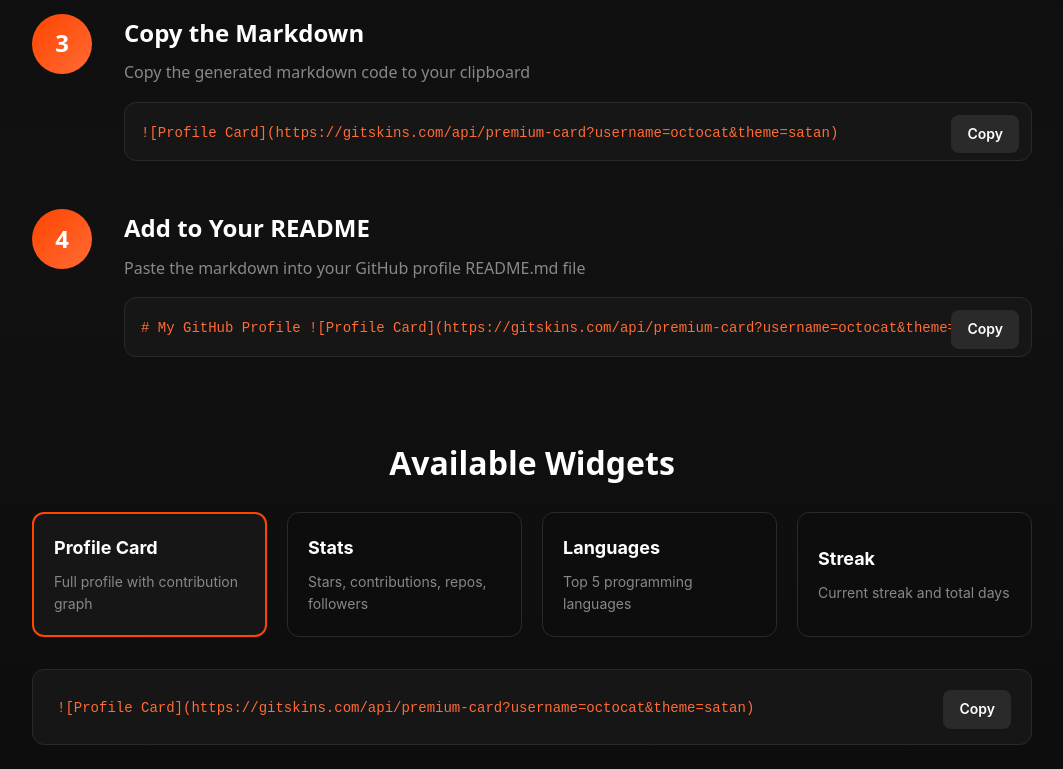
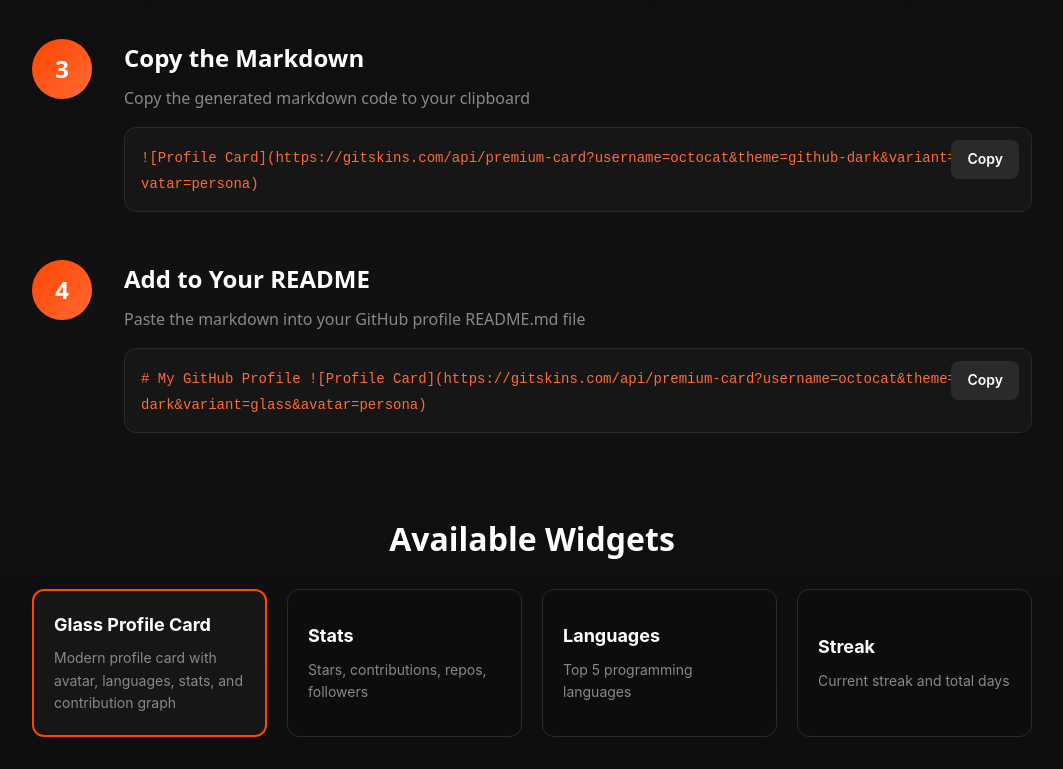
Before and after one commit to asamassekou10/GitSkins, a Next.js app: page /getting-started in a window 1280 px wide. Shown: the part 720-1489 px from the top of the page, without its empty margins (108-1171 px from the left). Built offline with nearby package versions, Linux system fonts and the light colour scheme; no server answers; a web font is replaced by a local one.

Commit message:
Make modern profile cards default

```diff
--- a/src/app/api/premium-card/route.tsx
+++ b/src/app/api/premium-card/route.tsx
@@ -438,7 +438,7 @@ export async function GET(request: NextRequest) {
     theme = themeParam || 'satan';
     const variant = VALID_VARIANTS.includes(variantParam as PremiumCardVariant)
       ? variantParam as PremiumCardVariant
-      : 'classic';
+      : 'glass';
     const avatarMode = VALID_AVATARS.includes(avatarParam as PremiumCardAvatar)
       ? avatarParam as PremiumCardAvatar
       : 'github';
--- a/src/app/cards/page.tsx
+++ b/src/app/cards/page.tsx
@@ -20,19 +20,20 @@ type AvatarMode = 'github' | 'gitskins' | 'persona';
 
 const CARD_TYPES: CardType[] = [
   {
-    id: 'premium-card',
-    label: 'Classic Profile',
-    desc: 'Full profile header with identity, stats, and contribution story.',
-    path: '/api/premium-card',
-    width: 820,
-    height: 420,
-  },
-  {
     id: 'premium-glass',
     label: 'Glass Profile',
     desc: 'Modern glass card with richer stats, language chips, and activity map.',
     path: '/api/premium-card',
     variant: 'glass',
+    width: 820,
+    height: 420,
+  },
+  {
+    id: 'premium-card',
+    label: 'Classic Profile',
+    desc: 'Original profile header with identity, stats, and contribution story.',
+    path: '/api/premium-card',
+    variant: 'classic',
     width: 820,
     height: 420,
   },
--- a/src/app/dashboard/page.tsx
+++ b/src/app/dashboard/page.tsx
@@ -21,8 +21,16 @@ const WIDGETS = [
   { id: 'stats', label: 'Stats Card', path: '/api/stats' },
   { id: 'languages', label: 'Top Languages', path: '/api/languages' },
   { id: 'streak', label: 'Streak Card', path: '/api/streak' },
-  { id: 'card', label: 'Profile Card', path: '/api/card' },
+  { id: 'card', label: 'Glass Profile', path: '/api/premium-card', params: { variant: 'glass', avatar: 'persona' } },
 ] as const;
+
+function buildWidgetUrl(baseUrl: string, widget: typeof WIDGETS[number], username: string, theme: string) {
+  const params = new URLSearchParams({ username, theme });
+  if ('params' in widget) {
+    Object.entries(widget.params).forEach(([key, value]) => params.set(key, value));
+  }
+  return `${baseUrl}${widget.path}?${params.toString()}`;
+}
 
 function CopyButton({ text }: { text: string }) {
   const [copied, setCopied] = useState(false);
@@ -130,10 +138,10 @@ export default function DashboardPage() {
 
   const baseUrl = typeof window !== 'undefined' ? window.location.origin : 'https://gitskins.com';
   const widgetTheme = 'zen';
-  const activeWidgetPath = WIDGETS.find(w => w.id === activeWidget)?.path ?? '/api/stats';
-  const widgetUrl = `${baseUrl}${activeWidgetPath}?username=${user.username || 'octocat'}&theme=${widgetTheme}`;
-  const embedMarkdown = `![${WIDGETS.find(w => w.id === activeWidget)?.label}](${widgetUrl})`;
-  const embedHtml = `<img src="${widgetUrl}" alt="${WIDGETS.find(w => w.id === activeWidget)?.label}" />`;
+  const activeWidgetConfig = WIDGETS.find(w => w.id === activeWidget) ?? WIDGETS[0];
+  const widgetUrl = buildWidgetUrl(baseUrl, activeWidgetConfig, user.username || 'octocat', widgetTheme);
+  const embedMarkdown = `![${activeWidgetConfig.label}](${widgetUrl})`;
+  const embedHtml = `<img src="${widgetUrl}" alt="${activeWidgetConfig.label}" />`;
 
   const cardStyle = {
     background: '#161616',
--- a/src/app/docs/themes/page.tsx
+++ b/src/app/docs/themes/page.tsx
@@ -117,7 +117,7 @@ export default function ThemeSpecPage() {
               overflow: 'auto',
             }}
           >
-            {`https://gitskins.com/api/premium-card?username=octocat&theme=dracula`}
+            {`https://gitskins.com/api/premium-card?username=octocat&theme=dracula&variant=glass&avatar=persona`}
           </pre>
           <p style={{ fontSize: '14px', color: '#666', lineHeight: 1.7, marginTop: '24px' }}>
             Theme IDs match the table above (e.g. <code style={{ background: '#111', padding: '2px 4px', borderRadius: '4px' }}>github-dark</code>, <code style={{ background: '#111', padding: '2px 4px', borderRadius: '4px' }}>dracula</code>, <code style={{ background: '#111', padding: '2px 4px', borderRadius: '4px' }}>minimal</code>).
--- a/src/app/getting-started/page.tsx
+++ b/src/app/getting-started/page.tsx
@@ -9,7 +9,7 @@ const steps = [
     number: 1,
     title: 'Choose Your Widget',
     description: 'Select from profile cards, stats, languages, streaks, or repos',
-    code: `![Profile Card](https://gitskins.com/api/premium-card?username=YOUR_USERNAME&theme=satan)`,
+    code: `![Profile Card](https://gitskins.com/api/premium-card?username=YOUR_USERNAME&theme=github-dark&variant=glass&avatar=persona)`,
   },
   {
     number: 2,
@@ -21,22 +21,22 @@ const steps = [
     number: 3,
     title: 'Copy the Markdown',
     description: 'Copy the generated markdown code to your clipboard',
-    code: `![Profile Card](https://gitskins.com/api/premium-card?username=octocat&theme=satan)`,
+    code: `![Profile Card](https://gitskins.com/api/premium-card?username=octocat&theme=github-dark&variant=glass&avatar=persona)`,
   },
   {
     number: 4,
     title: 'Add to Your README',
     description: 'Paste the markdown into your GitHub profile README.md file',
-    code: `# My GitHub Profile\n\n![Profile Card](https://gitskins.com/api/premium-card?username=octocat&theme=satan)`,
+    code: `# My GitHub Profile\n\n![Profile Card](https://gitskins.com/api/premium-card?username=octocat&theme=github-dark&variant=glass&avatar=persona)`,
   },
 ];
 
 const widgets = [
   {
-    name: 'Profile Card',
+    name: 'Glass Profile Card',
     path: '/api/premium-card',
-    description: 'Full profile with contribution graph',
-    example: '![Profile Card](https://gitskins.com/api/premium-card?username=octocat&theme=satan)',
+    description: 'Modern profile card with avatar, languages, stats, and contribution graph',
+    example: '![Glass Profile Card](https://gitskins.com/api/premium-card?username=octocat&theme=github-dark&variant=glass&avatar=persona)',
   },
   {
     name: 'Stats',
--- a/src/app/page.tsx
+++ b/src/app/page.tsx
@@ -14,11 +14,19 @@ import { landingThemes } from '@/lib/landing-themes';
 const themes = landingThemes;
 
 const widgets = [
-  { id: 'card', name: 'Profile Card', path: '/api/premium-card', description: 'Full profile with contribution graph' },
+  { id: 'card', name: 'Glass Profile Card', path: '/api/premium-card', description: 'Modern profile card with avatar, languages, stats, and contribution graph', params: { variant: 'glass', avatar: 'persona' } },
   { id: 'stats', name: 'Stats', path: '/api/stats', description: 'Stars, contributions, repos' },
   { id: 'languages', name: 'Languages', path: '/api/languages', description: 'Top programming languages' },
   { id: 'streak', name: 'Streak', path: '/api/streak', description: 'Current and longest streak' },
 ];
+
+function buildWidgetUrl(baseUrl: string, widget: typeof widgets[number], username: string, theme: string) {
+  const params = new URLSearchParams({ username, theme });
+  if ('params' in widget && widget.params) {
+    Object.entries(widget.params).forEach(([key, value]) => params.set(key, value));
+  }
+  return `${baseUrl}${widget.path}?${params.toString()}`;
+}
 
 const MARQUEE_ITEMS = [
   '20 Themes',
@@ -90,7 +98,7 @@ export default function Home() {
 
   const copyToClipboard = async (widget: typeof widgets[0]) => {
     try {
-      const url = `${baseUrl}${widget.path}?username=${username}&theme=${selectedTheme}`;
+      const url = buildWidgetUrl(baseUrl, widget, username, selectedTheme);
       const markdown = `![${widget.name}](${url})`;
       await navigator.clipboard.writeText(markdown);
       setCopied(widget.id);
@@ -567,7 +575,7 @@ export default function Home() {
                         <ShareMenu
                           shareUrl={`${baseUrl}/showcase/${username}?theme=${selectedTheme}`}
                           shareText={`Check out my GitHub ${widget.name} widget — generated with GitSkins`}
-                          imageUrl={`${baseUrl}${widget.path}?username=${username}&theme=${selectedTheme}`}
+                          imageUrl={buildWidgetUrl(baseUrl, widget, username, selectedTheme)}
                           downloadFilename={`gitskins-${widget.id}-${username}.png`}
                           context={{ username, theme: selectedTheme, widget: widget.id, source: 'landing' }}
                         />
@@ -595,7 +603,7 @@ export default function Home() {
                     <div style={{ padding: '16px', background: '#0a0a0a' }}>
                       <img
                         key={`${widget.id}-${username}-${selectedTheme}`}
-                        src={`${widget.path}?username=${username}&theme=${selectedTheme}`}
+                        src={buildWidgetUrl('', widget, username, selectedTheme)}
                         alt={`${widget.name} preview`}
                         style={{ width: '100%', height: 'auto', display: 'block', borderRadius: '8px' }}
                       />
--- a/src/app/showcase/[username]/page.tsx
+++ b/src/app/showcase/[username]/page.tsx
@@ -64,7 +64,8 @@ function ShowcaseContent() {
 
   const baseUrl = typeof window !== 'undefined' ? window.location.origin : '';
   const productionUrl = 'https://gitskins.com';
-  const cardUrl = `${baseUrl}/api/premium-card?username=${encodeURIComponent(username)}&theme=${selectedTheme}`;
+  const cardParams = `username=${encodeURIComponent(username)}&theme=${selectedTheme}&variant=glass&avatar=persona`;
+  const cardUrl = `${baseUrl}/api/premium-card?${cardParams}`;
 
   useEffect(() => {
     const timer = setTimeout(() => setIsLoading(false), 600);
@@ -76,12 +77,12 @@ function ShowcaseContent() {
   }, [username, selectedTheme]);
 
   const copyMarkdown = useCallback(async () => {
-    const markdown = `![GitSkins Card](${productionUrl}/api/premium-card?username=${username}&theme=${selectedTheme})`;
+    const markdown = `![GitSkins Card](${productionUrl}/api/premium-card?${cardParams})`;
     await navigator.clipboard.writeText(markdown);
     setShowCopied(true);
     setTimeout(() => setShowCopied(false), 2000);
     analytics.trackMarkdownCopy('premium-card', selectedTheme, username, 'showcase');
-  }, [username, selectedTheme]);
+  }, [cardParams, username, selectedTheme]);
 
   const shareUrl = `${baseUrl}/showcase/${username}?theme=${selectedTheme}`;
 
@@ -416,7 +417,7 @@ function ShowcaseContent() {
                 display: 'block',
               }}
             >
-              {`![GitSkins Card](${productionUrl}/api/premium-card?username=${username}&theme=${selectedTheme})`}
+              {`![GitSkins Card](${productionUrl}/api/premium-card?${cardParams})`}
             </code>
           </div>
         </motion.div>
```
